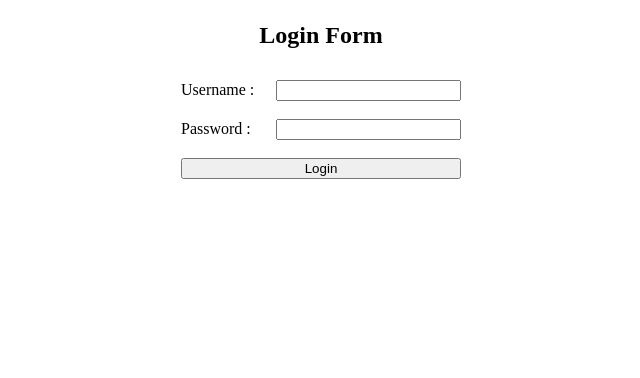
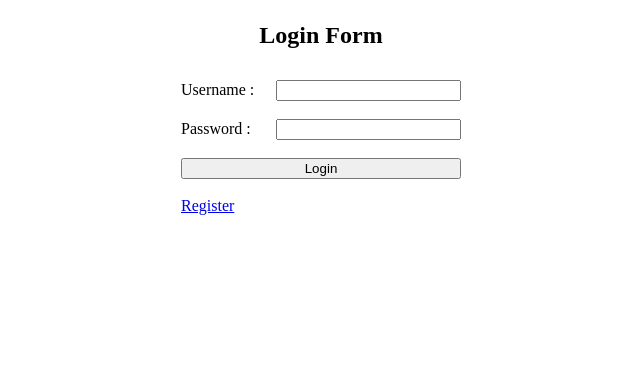
Before and after one commit to CristiArde/Damavand, a PHP site: page / in a window 1280 px wide. Shown: the part 81-459 px from the top of the page, without its empty margins (319-959 px from the left). Run offline with PHP 8.4, Linux system fonts and the light colour scheme.

Commit message:
Added register url on index.php

```diff
--- a/content/index_content.php
+++ b/content/index_content.php
@@ -58,6 +58,7 @@ if(isset($_POST['btn_Login']))
 		<tr>
 			<td colspan="2"><input id="btn-login" name="btn_Login" type="submit" value="Login"></td>
 		</tr>
+		<tr><td colspan="2"><a href="register.php" class="center">Register</a></td></tr>
 	</table>
 </form>
 <?php
```
